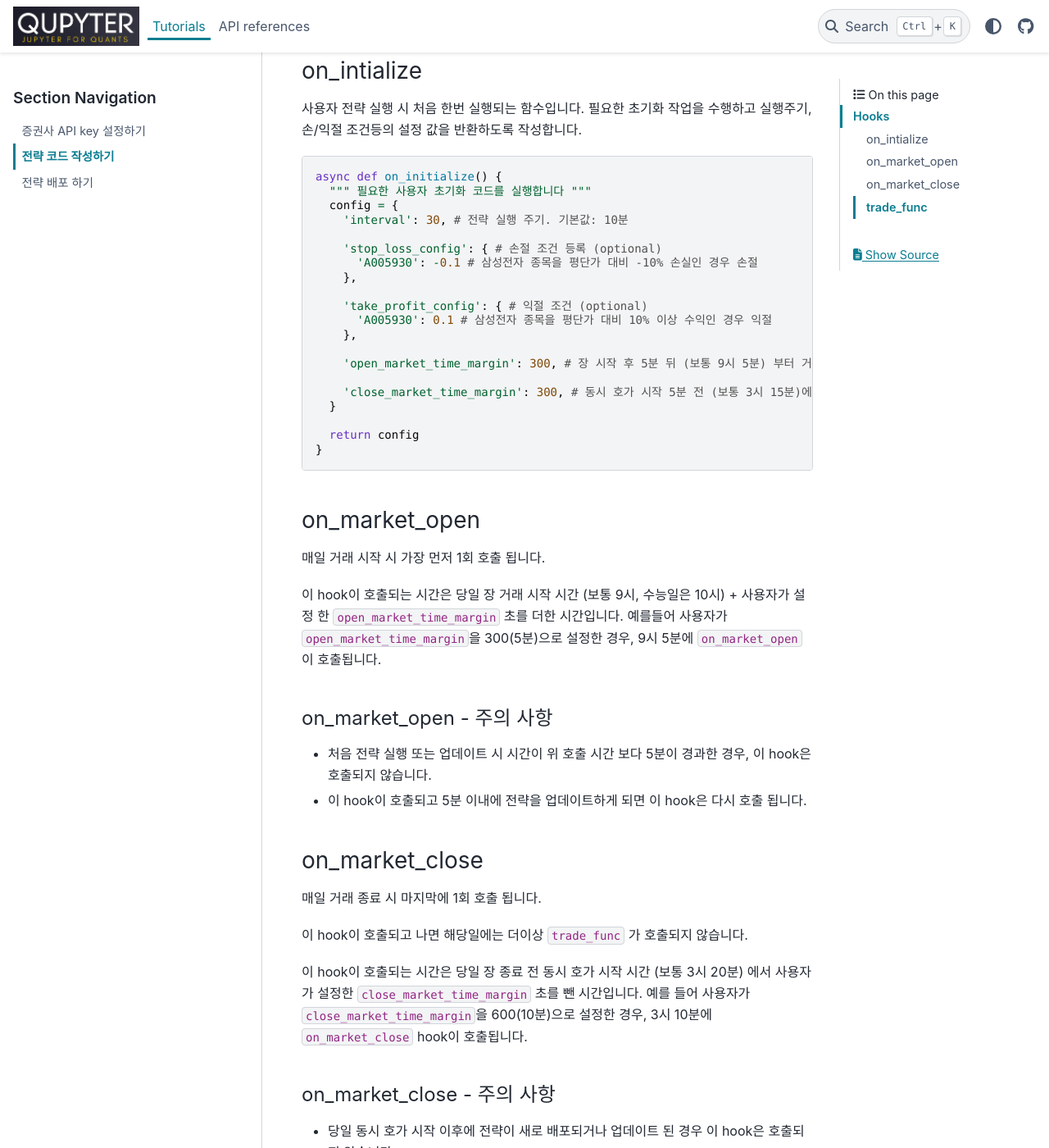
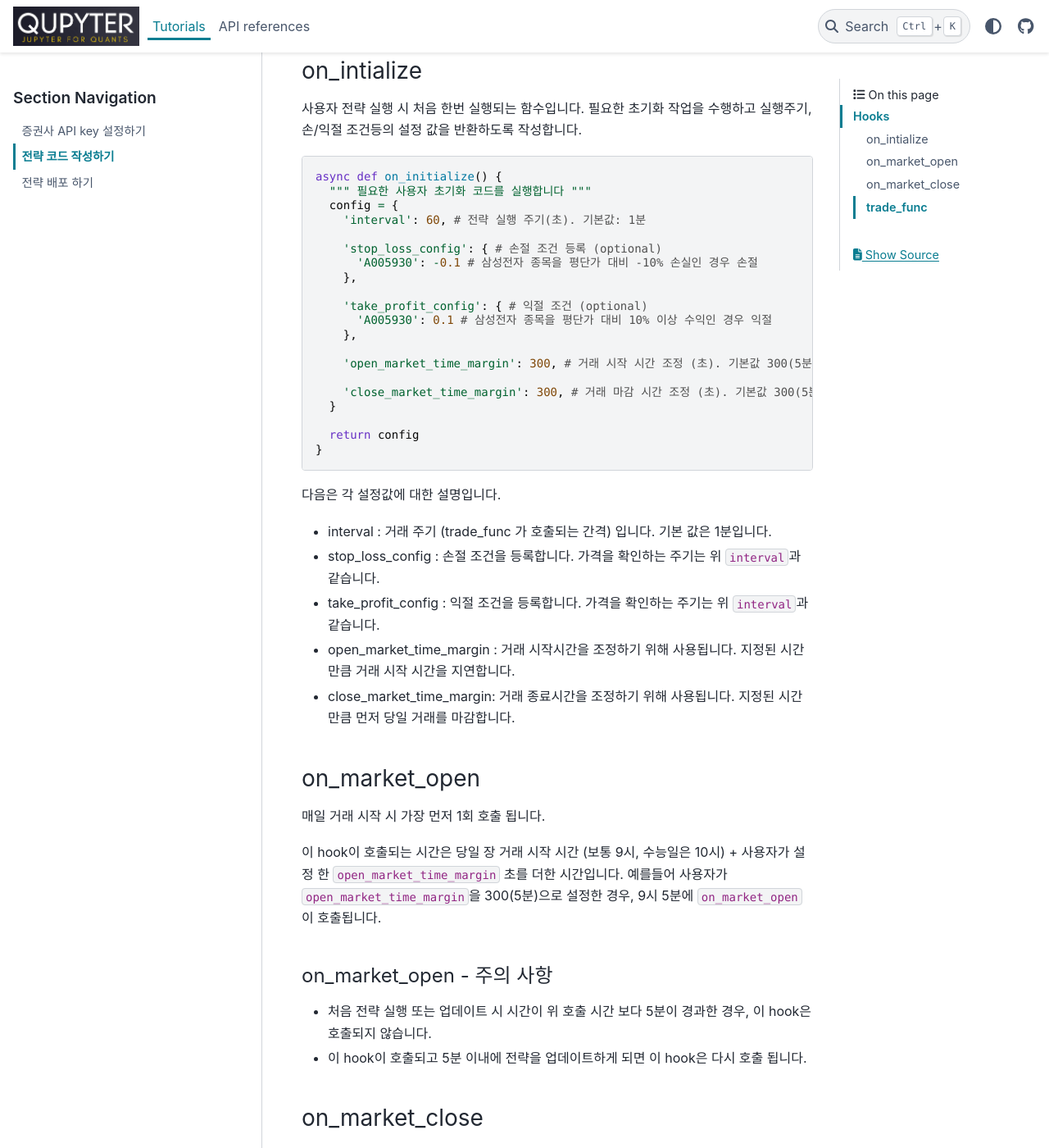
Before and after one commit to qrstai/qupyter, a Sphinx documentation site: the page built from docs/source/tutorials/strategy.md, in a window 1280 px wide and 1400 px high, scrolled down 955 px. Shown: the whole window at 82% size. Built offline with Sphinx 7.4.7 and the PyData theme 0.15.4, drawn with Linux system fonts in a browser that asks for light colours.

Commit message:
docs: update comments

````diff
--- a/docs/source/tutorials/strategy.md
+++ b/docs/source/tutorials/strategy.md
@@ -49,7 +49,7 @@ async def run():
 async def on_initialize() {
   """ 필요한 사용자 초기화 코드를 실행합니다 """
   config = {
-    'interval': 30, # 전략 실행 주기. 기본값: 10분
+    'interval': 60, # 전략 실행 주기(초). 기본값: 1분
 
     'stop_loss_config': { # 손절 조건 등록 (optional)
       'A005930': -0.1 # 삼성전자 종목을 평단가 대비 -10% 손실인 경우 손절
@@ -59,14 +59,22 @@ async def on_initialize() {
       'A005930': 0.1 # 삼성전자 종목을 평단가 대비 10% 이상 수익인 경우 익절
     },
 
-    'open_market_time_margin': 300, # 장 시작 후 5분 뒤 (보통 9시 5분) 부터 거래 진행
+    'open_market_time_margin': 300, # 거래 시작 시간 조정 (초). 기본값 300(5분)
 
-    'close_market_time_margin': 300, # 동시 호가 시작 5분 전 (보통 3시 15분)에 당일 거래 종료
+    'close_market_time_margin': 300, # 거래 마감 시간 조정 (초). 기본값 300(5분)
   }
 
   return config
 }
 ```
+
+다음은 각 설정값에 대한 설명입니다.
+
+- interval : 거래 주기 (trade_func 가 호출되는 간격) 입니다. 기본 값은 1분입니다.
+- stop_loss_config : 손절 조건을 등록합니다. 가격을 확인하는 주기는 위 `interval`과 같습니다.
+- take_profit_config : 익절 조건을 등록합니다. 가격을 확인하는 주기는 위 `interval`과 같습니다.
+- open_market_time_margin : 거래 시작시간을 조정하기 위해 사용됩니다. 지정된 시간 만큼 거래 시작 시간을 지연합니다.
+- close_market_time_margin: 거래 종료시간을 조정하기 위해 사용됩니다. 지정된 시간 만큼 먼저 당일 거래를 마감합니다.
 
 ### on_market_open
 
````
